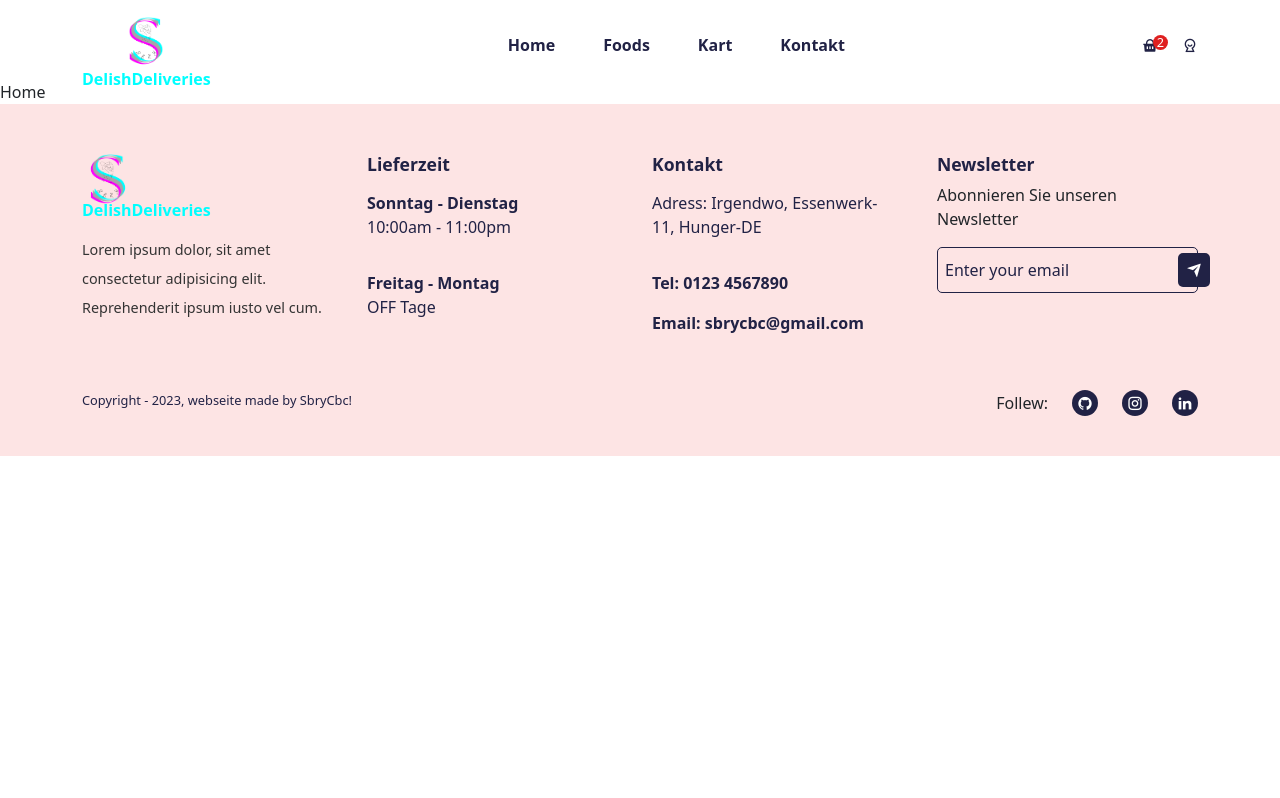
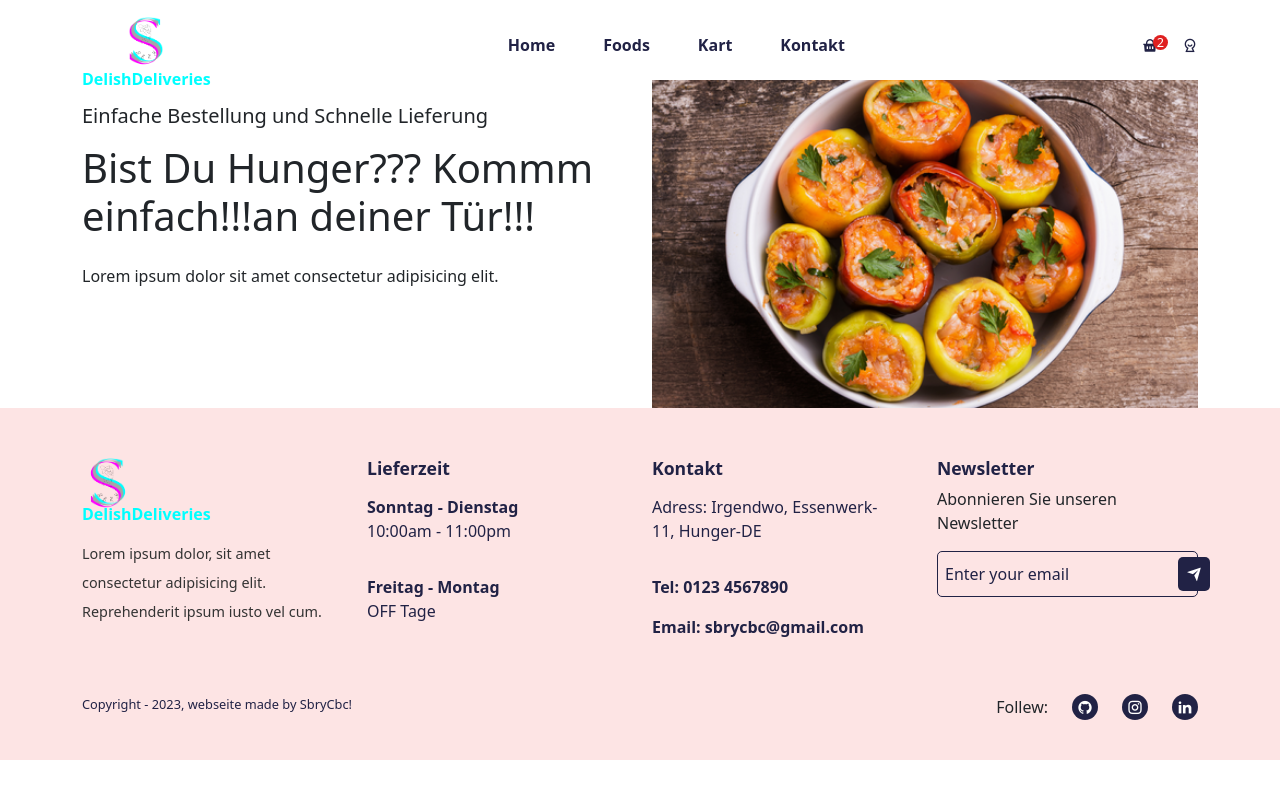
Before and after one commit to sbrycbc/delish-deliveries, a React (Create React App) app: page /home in a window 1280 px wide. Built offline with nearby package versions, Linux system fonts and the light colour scheme.

Commit message:
updated home page with Foto...

```diff
--- a/src/components/Footer/Footer.jsx
+++ b/src/components/Footer/Footer.jsx
@@ -62,7 +62,7 @@ const Footer = () => {
 
       <Row className='mt-5'>
         <Col lg='6' md='6'>
-          <p className='copyright_text'>Copyright - 2023, webseite made by SbryCbc!</p>
+          <p className='copyright_text' >Copyright - 2023, webseite made by SbryCbc!</p>
         </Col>
         <Col lg='6' md='6'>
           <div className="social_links d-flex align-items-center gap-4 justify-content-end">
--- a/src/pages/Home.jsx
+++ b/src/pages/Home.jsx
@@ -1,9 +1,33 @@
 import React from 'react';
+import Helmet from '../components/Helmet/Helmet.js'
+import { Container, Row, Col } from 'reactstrap';
+
+import paprika from '../assets/images/paprika.png';
 
 const Home = () => {
-  return (
-    <div>Home</div>
-  )
+  return <Helmet title='Home'>
+    <section>
+      <Container>
+        <Row>
+        <Col lg='6' md='6'>
+          <div className='hero_content '>
+            <h5 className='mb-3 mt-4'>Einfache Bestellung und Schnelle Lieferung</h5>
+            <h1 className='mb-4'><span>Bist Du Hunger???</span> Kommm einfach!!!<span>an deiner Tür!!!</span></h1>
+            <p>Lorem ipsum dolor sit amet consectetur adipisicing elit.</p>
+          </div>
+        </Col>
+
+        <Col lg='6' md='6'>
+          <div className='hero_img'>
+          <img src={paprika}  alt='paprika' className='w-100'/>
+          </div>
+        </Col>
+        </Row>
+      </Container>
+    </section>
+
+    </Helmet>
+
 }
 
 export default Home;
```
Also changed, not shown: src/assets/images/paprika.png (added).
